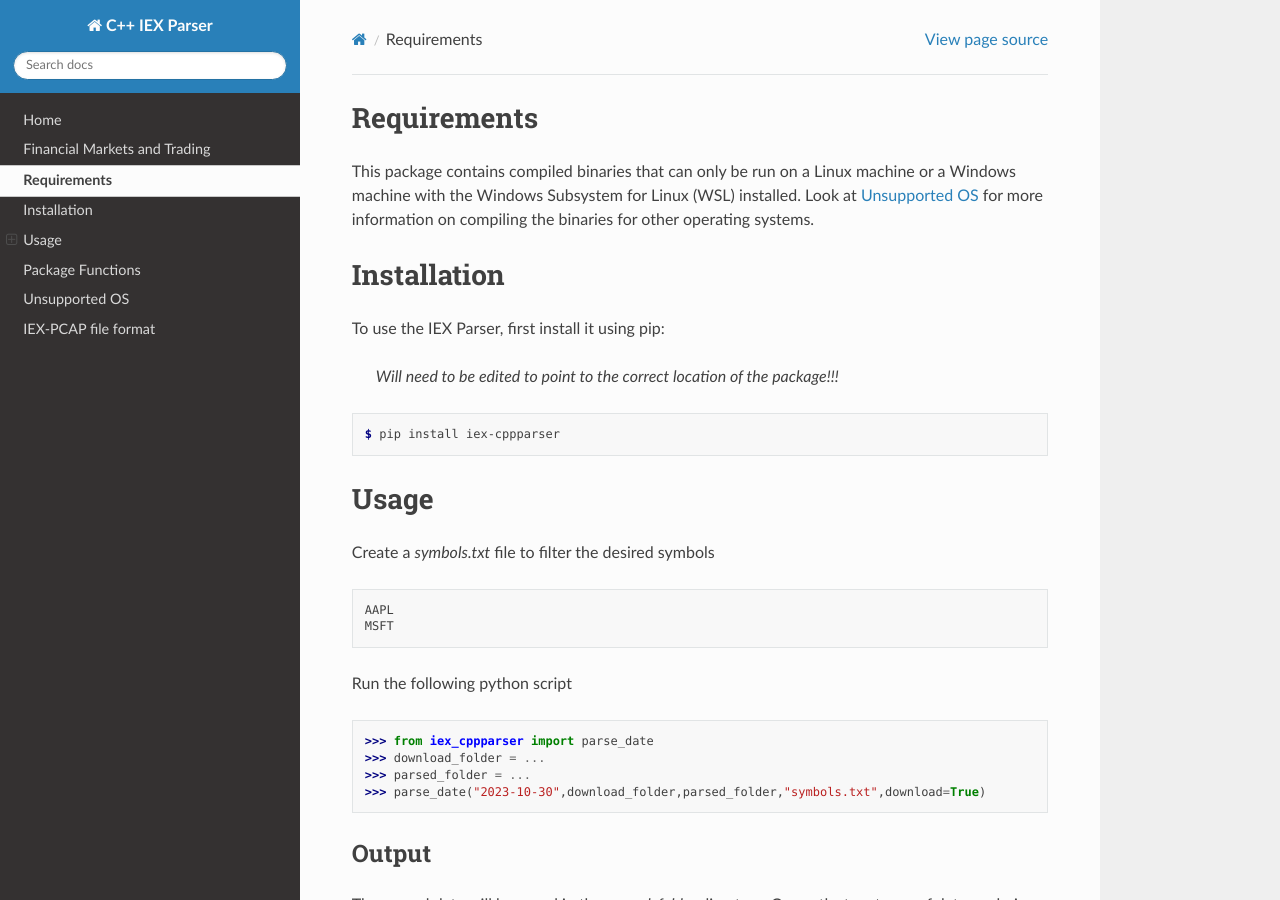
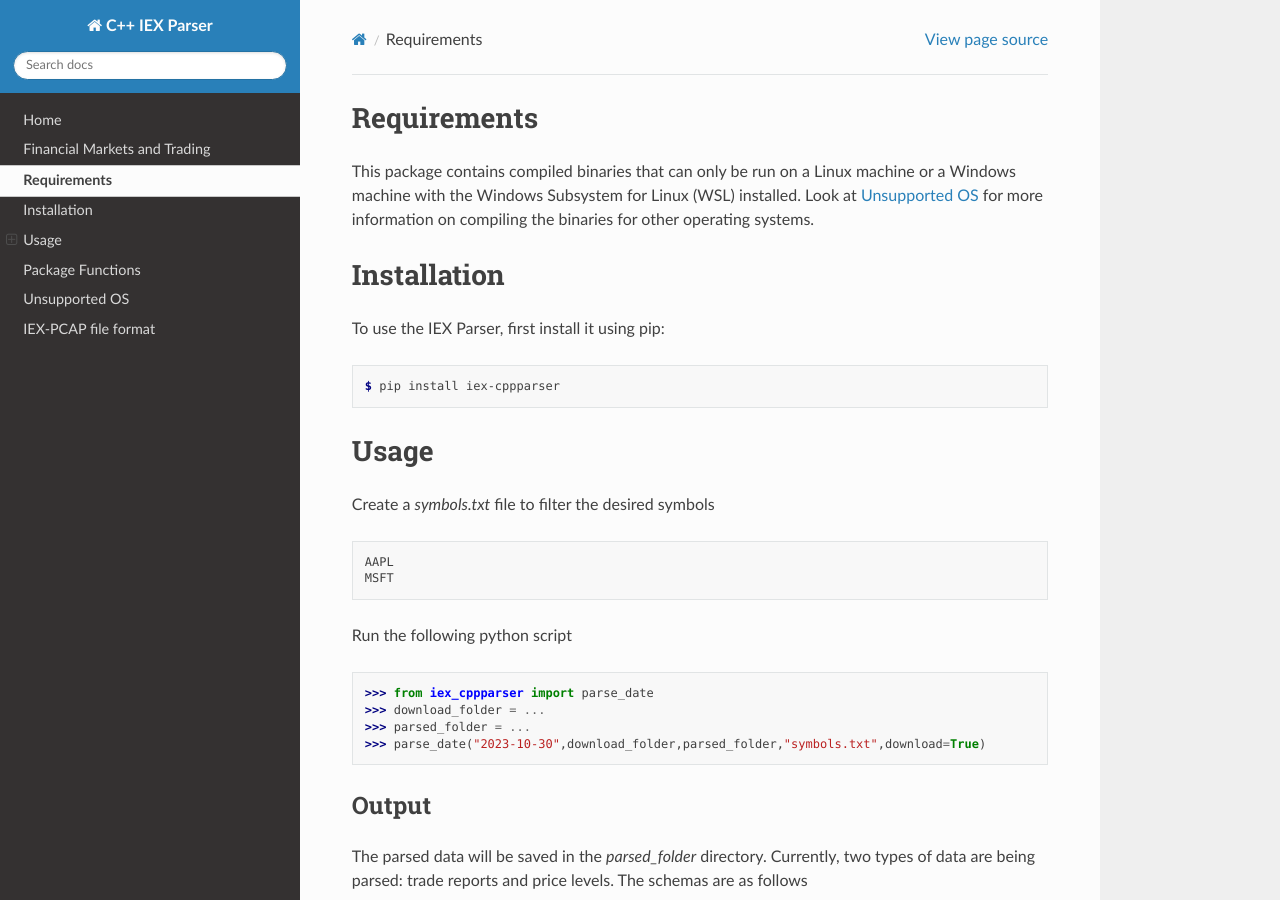
Before and after one commit to Sai271828/iex-parser, a Sphinx documentation site: the page built from docs/usage.rst, in a window 1280 px wide and 900 px high. Built offline with Sphinx 7.4.7 and the Read the Docs theme 2.0.0, drawn with Linux system fonts in a browser that asks for light colours.

Commit message:
removed note to self

```diff
--- a/docs/usage.rst
+++ b/docs/usage.rst
@@ -13,7 +13,6 @@ Installation
 To use the IEX Parser, first install it using pip:
 
 
-   `Will need to be edited to point to the correct location of the package!!!`
 
 .. code-block:: console
 
```
